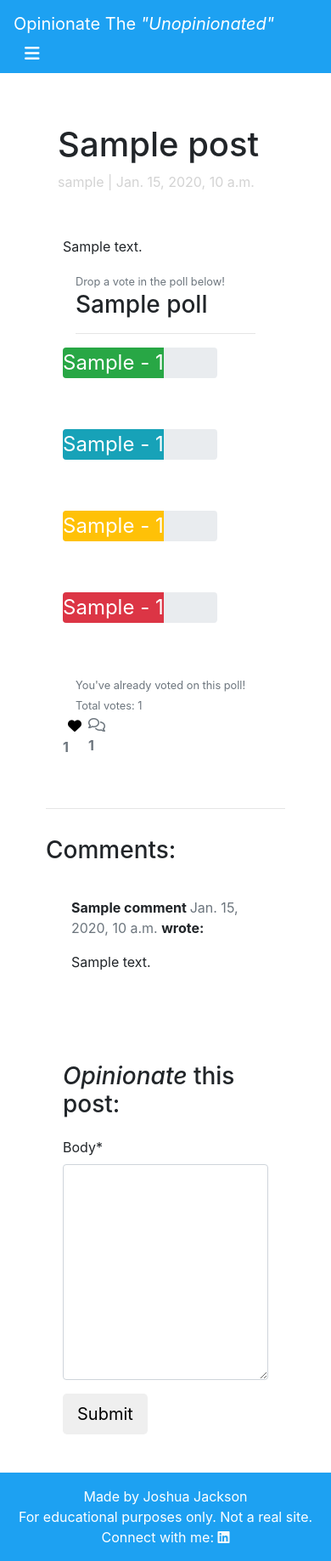
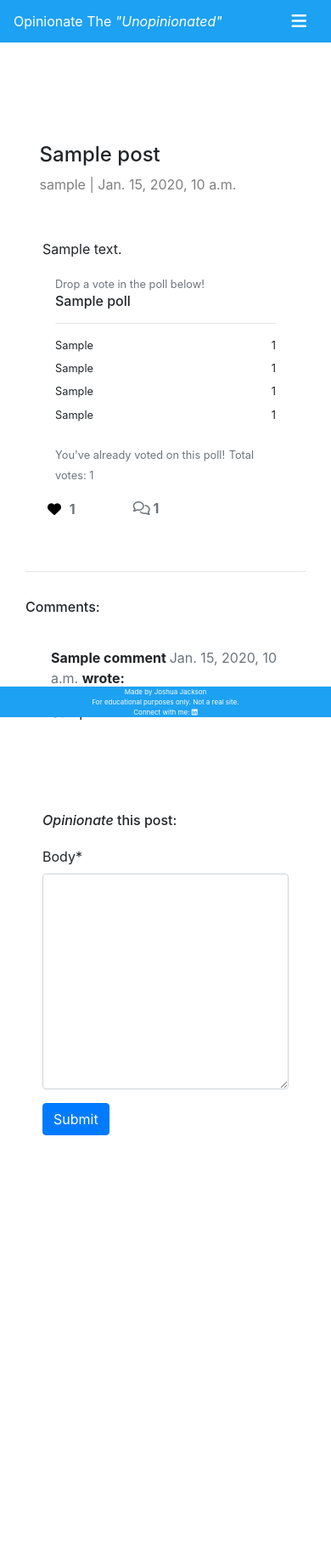
Before and after one commit to JavaScriptJacksn/opinionated-news-social-media, a Django app: a page that uses templates/base.html in a window 390 px wide. Shown: the whole page at 85% size. After the commit the page ends 1336 px from the top, so only its background shows below. Run offline with Django 3.2, Linux system fonts and the light colour scheme; a user stored in the database is signed in; tables that the repository leaves empty hold one stand-in row (values such as "Sample post"); some libraries are stand-ins or nearby versions.

Commit message:
Add page responsiveness

```diff
--- a/blog_app/views.py
+++ b/blog_app/views.py
@@ -38,6 +38,7 @@ class PostDetail(View):
             voted = False
             if poll.total_voters.filter(id=self.request.user.id).exists():
                 voted = True
+
             context["voted"] = voted
             context["poll"] = poll
 
--- a/static/css/style.css
+++ b/static/css/style.css
@@ -1,5 +1,6 @@
 
 html, body {
+    height: 100%;
     min-height: 100vh;
 }
 
@@ -8,6 +9,7 @@ html, body {
 .main {
     width: 80%;
     margin: 0 auto;
+    min-height: 100%;
 }
 
 .navbar {
@@ -43,10 +45,10 @@ html, body {
 footer {
     border-top: 1px solid #f8f9fa;
     background-color: #1DA1F2;
-    bottom: 0;
+    width: 100%;
 }
 
-/* Index */
+/* Styles from codestar walkthrough project*/
 
 .card {
     background-color: transparent;
@@ -96,7 +98,7 @@ footer {
 
 .post-subtitle {
     margin-left: 5%;
-    color: lightgray;
+    color: grey;
 }
 
 
@@ -138,6 +140,14 @@ footer {
     height: fit-content;
 }
 
+.poll-container {
+    border: 0.5em solid #1DA1F2;
+    border-radius: 25px;
+    padding: 2em;
+}
+
+
+
 /* Account pages */
 
 .account-box {
@@ -148,7 +158,7 @@ footer {
 }
 
 .account-container {
-    margin-top: 25vh;
+    margin-top: 5vh;
 }
 
 /* Forms */
@@ -161,3 +171,94 @@ footer {
     margin-top: 5vh;
     margin-bottom: 5vh;
 }
+
+.poll-form-button {
+    margin: 0 auto;
+}
+
+.poll-form-item {
+    display: block;
+    width: fit-content;
+    max-width: 100%;
+    margin: 0 auto;
+}
+
+/* For small screens*/
+
+@media screen and (max-width: 767.98px) {
+
+    .author {
+        font-size: 1em;
+    }
+
+    .navbar-brand {
+        font-size: 1em;
+    }
+
+    footer {
+        font-size: 0.5em;
+    }
+
+    .main {
+        width: 100%;
+    }
+
+    h3 {
+        font-size: 1em;
+    }
+
+    .poll-option {
+        font-size: 0.8em;
+    }
+
+    .poll-container {
+        width: 90%;
+    }
+
+    .poll-container > .text-secondary {
+        font-size: 0.5em;
+    }
+
+    .btn {
+        width: fit-content;
+        font-size: 1em;
+    }
+
+}
+
+@media screen and (max-width: 1080px) {
+
+    /* Index */
+
+    .author {
+        font-size: 0.5em;
+    }
+
+    .post-link > h2 {
+        font-size: 1em;
+    }
+
+    .post-link > p {
+        font-size: 0.8em;
+    }
+
+    .card-footer {
+        font-size: 0.5em;
+    }
+
+    .post-opinion > a > button {
+        width: fit-content;
+        font-size: 0.8em;
+    }
+
+    /* Post form */
+
+    .account-box > h3 {
+        font-size: 1.2em;
+    }
+
+    .post-title {
+        font-size: 1.5em;
+    }
+
+}
--- a/templates/base.html
+++ b/templates/base.html
@@ -47,16 +47,18 @@
     </div>
     </nav>
 </div>
-<div class="main">
+<div class="container-fluid">
+    <div class="main">
     {% block content %}{% endblock content %}
 </div>
 
 <!-- Footer -->
-<footer class="footer mt-auto py-3 dark-bg">
+<footer class="footer fixed-bottom">
     <p class="m-0 text-center text-white">Made by Joshua Jackson</p>
     <p class="m-0 text-center text-white">For educational purposes only. Not a real site.</p>
     <p class="m-0 text-center text-white">Connect with me:
         <a href="https://www.linkedin.com/in/josh-jackson-69437b228/" target="_blank" class="social-media"><i class="fa-brands fa-linkedin"></i></a>
     </footer>
+</div>
 </body>
 </html>
--- a/templates/index.html
+++ b/templates/index.html
@@ -27,10 +27,10 @@
                             </div>
                             <a href="{% url 'post_detail' post.slug %}" class="post-link">
                                 <h2 class="card-title">{{ post.title }}</h2>
-                                <p class="card-text">{{ post.excerpt }}</p>
+                                <p class="d-none d-md-inline card-text">{{ post.excerpt }}</p>
                             </a>
                             <hr />
-                            <p class="card-text text-muted h6">{{ post.created_on}} <i class="far fa-heart"></i>
+                            <p class="card-footer card-text text-muted h6">{{ post.created_on}} <i class="far fa-heart"></i>
                                 {{ post.number_of_likes }}</p>
                         </div>
                     </div>
--- a/templates/post_detail.html
+++ b/templates/post_detail.html
@@ -3,7 +3,7 @@
 {% load crispy_forms_tags %}
 
 <div class="masthead">
-    <div class="container">
+    <div class="container mt-5">
         <div class="row g-0">
             <div class="col-md-6 masthead-text">
                 <h1 class="post-title">{{ post.title }}</h1>
@@ -27,65 +27,69 @@
                 <p class="card-text ">
                     {{ post.content | safe }}
                 </p>
+
+                <!--Poll-->
+
                 {% if poll %}
         <div class="container">
             <small class="text-secondary">Drop a vote in the poll below!</small>
-            <h3>{{ poll.question }}</h3>
+            <h3 class="poll-title">{{ poll.question }}</h3>
             <hr>
 
-            <div class="row">
-                <div class="progress">
-                    <div class="progress-bar bg-success" role="progressbar" aria-valuenow="{{poll.option1_value|slugify}}"  aria-valuemin="0" aria-valuemax="100">
-                        {{ poll.option1 }} - {{poll.option1_value}}</div>
-                </div>
+            <div class="row mb-2">
+                <div class="col-md-12 d-inline poll-option">{{ poll.option1 }}
+                <div class="d-inline float-right poll-value">{{ poll.option1_value }}</div>
             </div>
-            <div class="row">
-                <div class="progress">
-                    <div class="progress-bar bg-info" role="progressbar" aria-valuenow="{{poll.option2_value|slugify}}"  aria-valuemin="0" aria-valuemax="100">
-                        {{ poll.option2 }} - {{poll.option2_value}}</div>
-                </div>
             </div>
-            <div class="row">
-                <div class="progress">
-                    <div class="progress-bar bg-warning" role="progressbar" aria-valuenow="{{poll.option3_value|slugify}}"  aria-valuemin="0" aria-valuemax="100">
-                        {{ poll.option3 }} - {{poll.option3_value}}</div>
-                </div>
+            <div class="row mb-2">
+                <div class="col-md-12 d-inline poll-option">{{ poll.option2 }}
+                <div class="d-inline float-right poll-value">{{ poll.option2_value }}</div>
             </div>
-            <div class="row">
-                <div class="progress">
-                    <div class="progress-bar bg-danger" role="progressbar" aria-valuenow="{{poll.option4_value|slugify}}"  aria-valuemin="0" aria-valuemax="100">
-                        {{ poll.option4 }} - {{poll.option4_value}}</div>
-                </div>
             </div>
+            <div class="row mb-2">
+                <div class="col-md-12 d-inline poll-option">{{ poll.option3 }}
+                <div class="d-inline float-right poll-value">{{ poll.option3_value }}</div>
+            </div>
+            </div>
+            <div class="row mb-2">
+                <div class="col-md-12 d-inline poll-option">{{ poll.option4 }}
+                <div class="d-inline float-right poll-value">{{ poll.option4_value }}</div>
+            </div>
+            </div>
+            <div class="row mb-2">
+                <div class="col-md-6 mt-3">
 
             {% if user.is_authenticated %}
 
                 {% if voted %}
-
                 <small class="text-secondary">You've already voted on this poll!</small>
 
                 {% else %}
 
                 <!--Users can only see the vote button if they are authenticated and haven't voted-->
+                <div>
                 <a class="btn btn-primary" href="{% url 'post_poll' post.slug %}">Vote</a>
+            </div>
 
                 {% endif %}
 
             {% else %}
 
-            <small class="text-secondary">Login to vote on this poll</small>
+            <small class="text-secondary">Login to vote on this poll.</small>
 
             {% endif %}
 
             <small class="text-secondary">Total votes: {{ poll.number_of_votes }}</small>
         </div>
+        </div>
+        </div>
 
 {% endif %}
 
-                <div class="row">
+                <div class="row mt-3">
 
                     <!--Likes-->
-                    <div class="col-1">
+                    <div class="col-4">
                         <strong>
                             {% if user.is_authenticated %}
                             <form class="d-inline" action="{% url 'post_like' post.slug %}" method="POST">
@@ -114,7 +118,7 @@
 
                     </div>
                     <!--Comments counter-->
-                    <div class="col-1">
+                    <div class="col-4">
                         {% with comments.count as total_comments %}
                         <strong class="text-secondary"><i class="far fa-comments"></i>
                             {{ total_comments }}</strong>
@@ -131,7 +135,7 @@
         </div>
     </div>
     <!--Comments-->
-    <div class="row">
+    <div class="row comments-row">
         <div class="col-md-8 card mb-4  mt-3 ">
             <h3>Comments:</h3>
             <div class="card-body">
@@ -160,7 +164,7 @@
                 <form method="post" style="margin-top: 1.3em;">
                     {{ comment_form | crispy }}
                     {% csrf_token %}
-                    <button type="submit" class="btn btn-signup btn-lg">Submit</button>
+                    <button type="submit" class="btn btn-primary">Submit</button>
                 </form>
                 {% endif %}
                 {% endif %}
```
Also changed, not shown: opinionated_news/settings.py (+8 -8 lines), templates/create_post.html (+6 -2 lines), templates/poll_form.html (+19 -6 lines).
